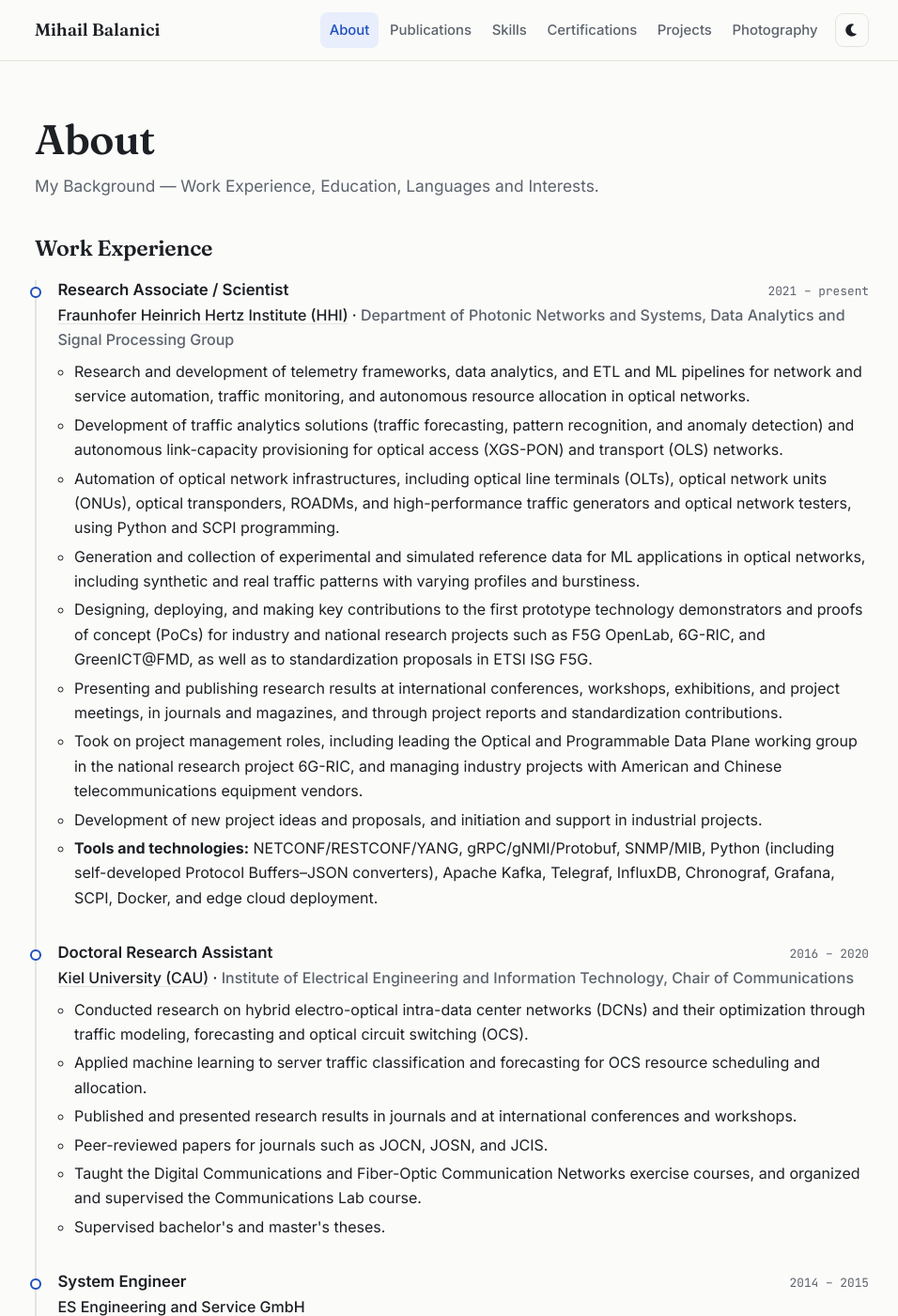
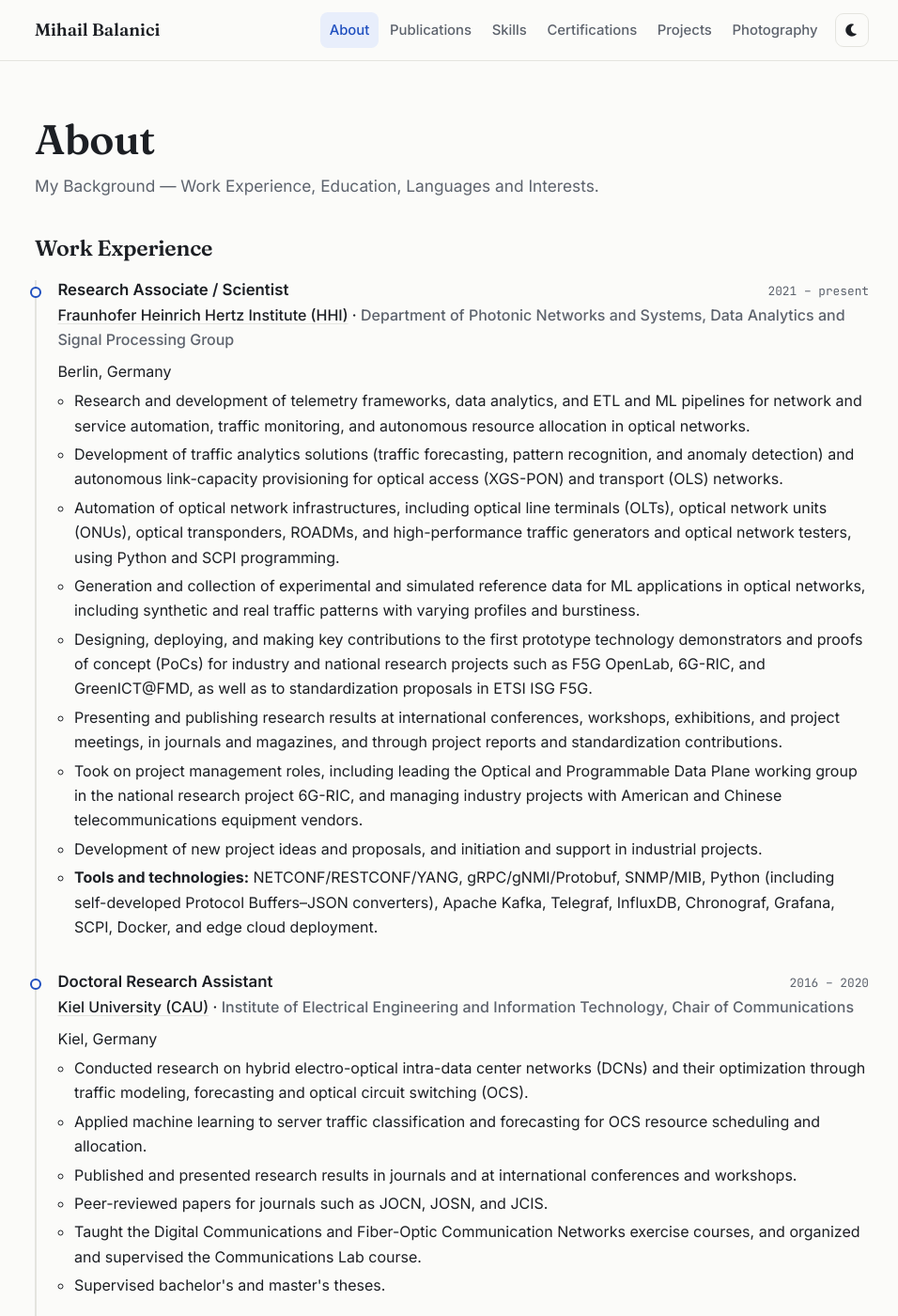
Before and after one commit to mihailbalanici/mihailbalanici.github.io, a Jekyll site: the page built from about.html, in a window 1280 px wide and 1400 px high. Shown: the whole window at 94% size, without its empty margins (159-1115 px from the left). Built offline with Jekyll 4.4.1, drawn with Linux system fonts in a browser that asks for light colours; some of the changed text lies outside the part shown.

Commit message:
Update about.html

```diff
--- a/about.html
+++ b/about.html
@@ -13,7 +13,7 @@ lead: My Background — Work Experience, Education, Languages and Interests.
         <h3>{{ job.role }}</h3>
         <span class="period">{{ job.period }}</span>
       </div>
-      <p class="org">{% if job.url and job.url != "" %}<a href="{{ job.url }}" target="_blank" rel="noopener">{{ job.org }}</a>{% else %}{{ job.org }}{% endif %}{% if job.unit %} · <span class="muted">{{ job.unit }}</span>{% endif %}</p>
+      <div class="org-row"><p class="org">{% if job.url and job.url != "" %}<a href="{{ job.url }}" target="_blank" rel="noopener">{{ job.org }}</a>{% else %}{{ job.org }}{% endif %}{% if job.unit %} · <span class="muted">{{ job.unit }}</span>{% endif %}</p>{% if job.place and job.place != "" %}<span class="place">{{ job.place }}</span>{% endif %}</div>
       <ul>
         {% for p in job.points %}<li>{{ p }}</li>{% endfor %}
       </ul>
```
